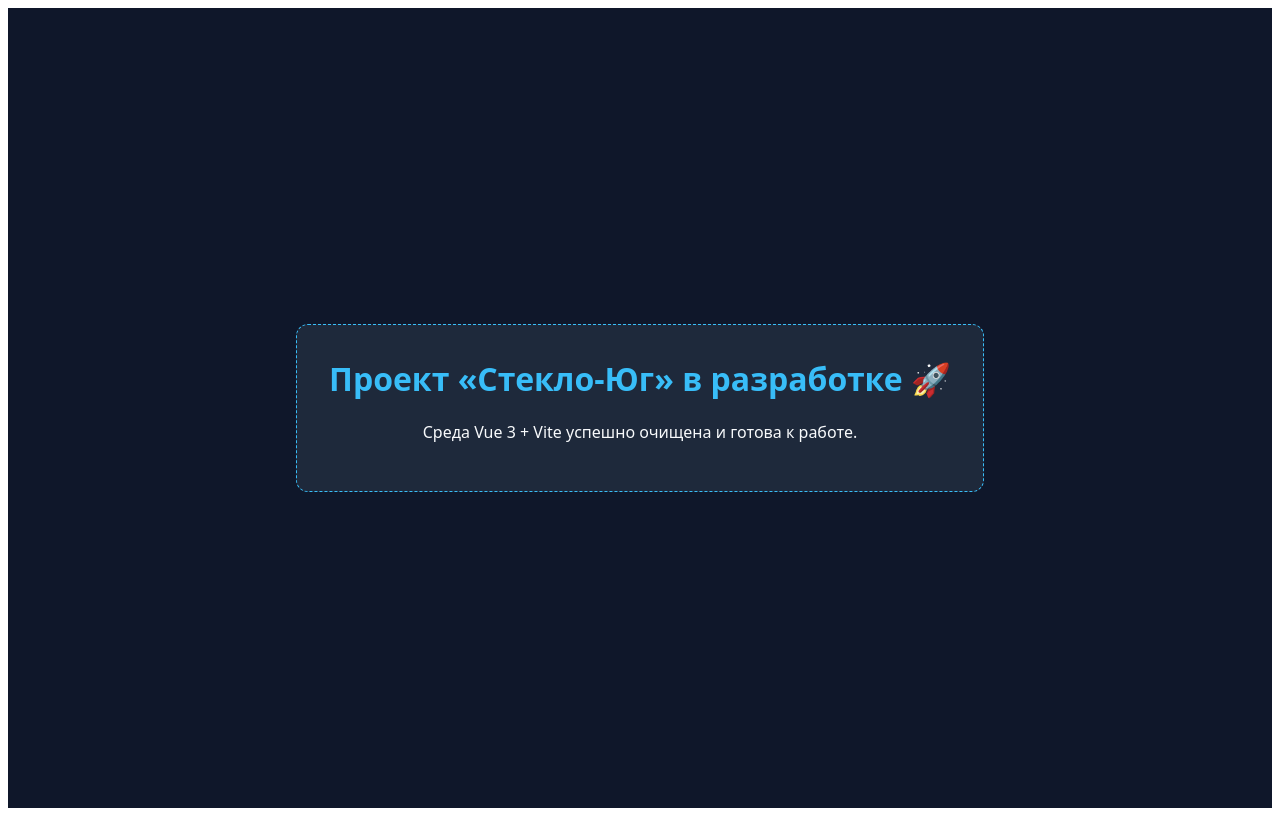
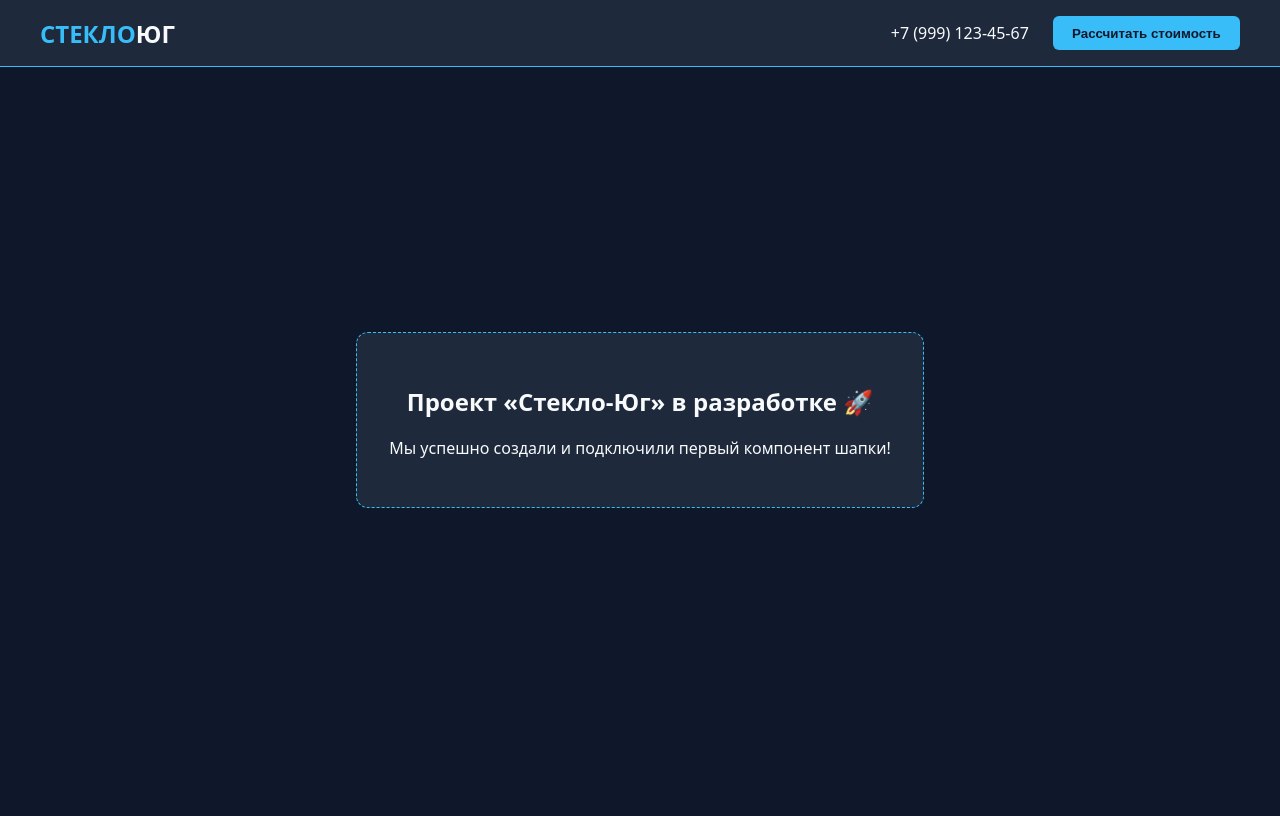
Before and after one commit to alixan99/glass_south, a Vue app: page / in a window 1280 px wide. Built offline with nearby package versions, Linux system fonts and the light colour scheme.

Commit message:
Feat: create and connect AppHeader component

```diff
--- a/src/App.vue
+++ b/src/App.vue
@@ -1,38 +1,46 @@
 <script setup>
-// Позже мы будем подключать сюда наши компоненты
+// Шаг A: Импортируем наш новый компонент шапки
+import AppHeader from './components/AppHeader.vue'
 </script>
 
 <template>
   <div class="app-wrapper">
-    <header class="dev-banner">
-      <h1>Проект «Стекло-Юг» в разработке 🚀</h1>
-      <p>Среда Vue 3 + Vite успешно очищена и готова к работе.</p>
-    </header>
+    <!-- Шаг Б: Выводим шапку на экран -->
+    <AppHeader />
+
+    <!-- Основной контент сайта -->
+    <main class="main-content">
+      <section class="dev-banner">
+        <h1>Проект «Стекло-Юг» в разработке 🚀</h1>
+        <p>Мы успешно создали и подключили первый компонент шапки!</p>
+      </section>
+    </main>
   </div>
 </template>
 
-<style scoped>
-.app-wrapper {
-  min-height: 100vh;
+<style>
+/* Глобальные стили для всего сайта */
+body {
+  margin: 0;
+  padding: 0;
+  background-color: #0f172a;
+  color: #f8fafc;
+  font-family: system-ui, -apple-system, sans-serif;
+}
+
+.main-content {
+  padding-top: 100px; /* Отступ сверху, чтобы шапка не перекрывала текст */
+  min-height: 80vh;
   display: flex;
   justify-content: center;
   align-items: center;
-  background-color: #0f172a;
-  color: #f8fafc;
-  font-family:
-    system-ui,
-    -apple-system,
-    sans-serif;
-  text-align: center;
 }
+
 .dev-banner {
   border: 1px dashed #38bdf8;
   padding: 2rem;
   border-radius: 12px;
   background-color: #1e293b;
-}
-h1 {
-  margin-top: 0;
-  color: #38bdf8;
+  text-align: center;
 }
 </style>
--- /dev/null
+++ b/src/components/AppHeader.vue
@@ -0,0 +1,84 @@
+<template>
+  <header class="site-header">
+    <div class="header-container">
+      <!-- Логотип -->
+      <div class="logo">
+        <span class="logo-accent">Стекло</span>Юг
+      </div>
+
+      <!-- Контакты -->
+      <div class="header-contacts">
+        <a href="tel:+79991234567" class="phone-link">
+          <span class="phone-number">+7 (999) 123-45-67</span>
+        </a>
+        <button class="callback-btn">
+          Рассчитать стоимость
+        </button>
+      </div>
+    </div>
+  </header>
+</template>
+
+<script setup>
+// Пока здесь пусто, логику добавим чуть позже
+</script>
+
+<style scoped>
+/* Стили будут работать только внутри этого компонента благодаря scoped */
+.site-header {
+  position: fixed;
+  top: 0;
+  left: 0;
+  width: 100%;
+  background-color: #1e293b; /* Темно-серый фон */
+  border-bottom: 1px solid #38bdf8; /* Голубая неоновая полоса снизу */
+  z-index: 1000;
+}
+
+.header-container {
+  max-width: 1200px;
+  margin: 0 auto;
+  padding: 1rem 1.5rem;
+  display: flex;
+  justify-content: space-between;
+  align-items: center;
+}
+
+.logo {
+  font-size: 1.5rem;
+  font-weight: 700;
+  text-transform: uppercase;
+  color: #f8fafc;
+}
+
+.logo-accent {
+  color: #38bdf8; /* Выделяем слово Стекло голубым */
+}
+
+.header-contacts {
+  display: flex;
+  align-items: center;
+  gap: 1.5rem;
+}
+
+.phone-link {
+  color: #f8fafc;
+  text-decoration: none;
+  font-weight: 500;
+}
+
+.callback-btn {
+  background-color: #38bdf8;
+  color: #0f172a;
+  border: none;
+  padding: 0.6rem 1.2rem;
+  border-radius: 6px;
+  font-weight: 600;
+  cursor: pointer;
+  transition: background-color 0.2s;
+}
+
+.callback-btn:hover {
+  background-color: #0ea5e9; /* Темнеет при наведении */
+}
+</style>
```
